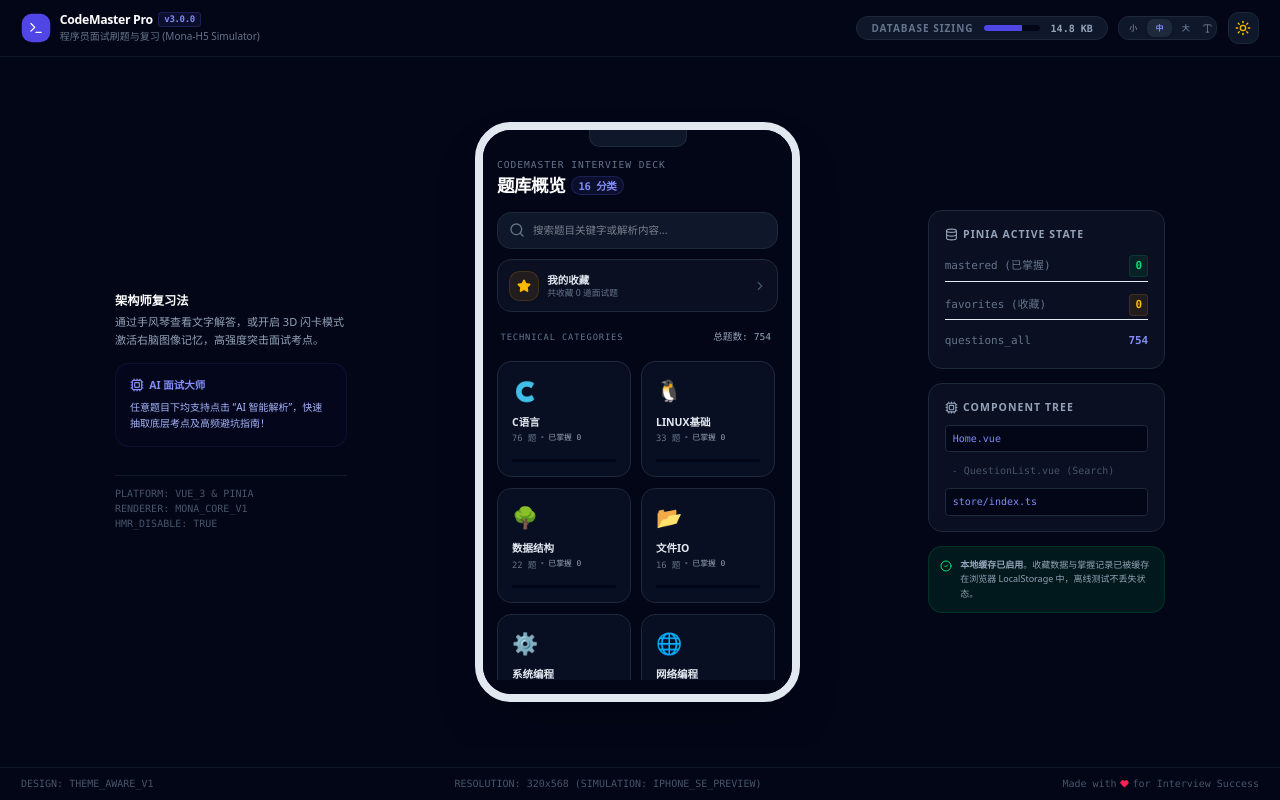
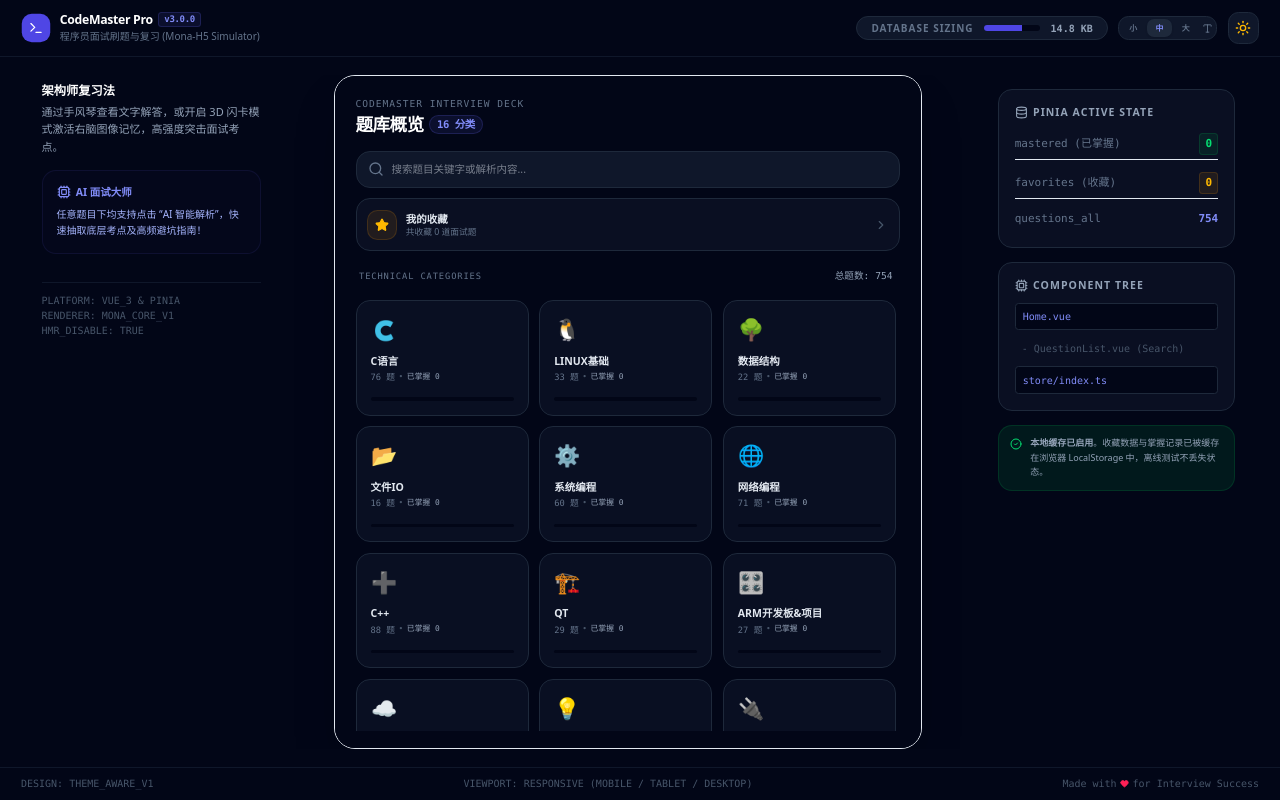
Before and after one commit to Luo2201657708/gemini-interview, a Vue app: page / in a window 1280 px wide. Built offline with nearby package versions, Linux system fonts and the light colour scheme.

Commit message:
✨ feat: 电脑和平板的响应式修改

```diff
--- a/src/App.vue
+++ b/src/App.vue
@@ -86,9 +86,9 @@ const activeComponentStack = computed(() => {
       <ThemeToggle />
     </div>
 
-    <div class="flex-1 w-full max-w-7xl mx-auto flex lg:flex-row flex-col justify-center items-center lg:p-6 overflow-hidden">
+    <div class="flex-1 w-full max-w-[90rem] mx-auto flex lg:flex-row flex-col justify-stretch items-stretch min-h-0 overflow-hidden md:p-4 lg:gap-5 lg:px-6 lg:py-5">
 
-      <div class="hidden xl:flex xl:w-[260px] flex-col gap-4 p-4 shrink-0 text-left self-stretch justify-center select-none">
+      <div class="hidden xl:flex xl:w-[240px] 2xl:w-[260px] flex-col gap-4 p-3 shrink-0 text-left self-start justify-start select-none pt-2">
         <div class="space-y-1">
           <h3 class="text-sm font-extrabold text-app-heading">架构师复习法</h3>
           <p class="text-[11px] text-app-secondary leading-relaxed font-light">
@@ -113,12 +113,9 @@ const activeComponentStack = computed(() => {
         </div>
       </div>
 
-      <div class="flex-1 w-full flex justify-center items-center overflow-hidden h-full">
-        <div class="relative w-full h-[100dvh] lg:h-[580px] lg:w-[325px] bg-app lg:rounded-[36px] lg:border-[8px] lg:border-app-frame lg:shadow-2xl flex flex-col overflow-hidden">
-
-          <div class="hidden lg:block h-5 w-28 bg-app-frame absolute top-0 left-1/2 -translate-x-1/2 rounded-b-xl z-35 border-x border-b border-app"></div>
-
-          <div class="phone-shell-inner flex-1 flex flex-col p-4 pt-4 lg:pt-8 bg-app h-full overflow-hidden">
+      <div class="flex-1 w-full min-w-0 flex justify-center items-stretch overflow-hidden h-full min-h-0">
+        <div class="app-shell relative w-full h-[100dvh] md:h-full md:max-h-[100dvh] md:min-h-0 bg-app flex flex-col overflow-hidden md:max-w-2xl md:mx-auto md:rounded-3xl md:border md:border-app md:shadow-2xl lg:mx-0 lg:max-w-xl xl:max-w-2xl lg:w-full lg:max-h-[min(100dvh,52rem)]">
+          <div class="phone-shell-inner flex-1 flex flex-col p-4 pt-4 md:p-5 md:pt-5 lg:p-6 lg:pt-6 bg-app h-full overflow-hidden min-h-0">
             <KeepAlive>
               <HomeView
                 v-if="currentCategoryName === null"
@@ -135,7 +132,7 @@ const activeComponentStack = computed(() => {
         </div>
       </div>
 
-      <div class="hidden lg:flex w-[265px] flex-col gap-4 p-4 shrink-0 text-left self-stretch justify-center">
+      <div class="hidden lg:flex lg:w-[220px] xl:w-[265px] flex-col gap-4 p-3 xl:p-4 shrink-0 text-left self-start justify-start pt-2">
         <div class="bg-app-panel rounded-2xl border border-app p-4.5">
           <div class="flex items-center gap-1.5 text-app-secondary text-xs font-bold mb-3">
             <Database :size="13" />
@@ -196,7 +193,7 @@ const activeComponentStack = computed(() => {
 
     <div class="hidden lg:flex w-full bg-app border-t border-app-subtle py-2.5 px-6 shrink-0 justify-between items-center text-[10px] text-app-faint font-mono">
       <div>DESIGN: THEME_AWARE_V1</div>
-      <div>RESOLUTION: 320x568 (SIMULATION: IPHONE_SE_PREVIEW)</div>
+      <div>VIEWPORT: RESPONSIVE (MOBILE / TABLET / DESKTOP)</div>
       <div class="flex items-center gap-1">
         <span>Made with</span>
         <Heart class="text-rose-500 hover:scale-110 transition-transform" :size="9" fill="currentColor" />
--- a/src/components/Flashcard.vue
+++ b/src/components/Flashcard.vue
@@ -287,8 +287,8 @@ function getLevelBadgeClass(level: string) {
 </script>
 
 <template>
-  <div class="flex flex-col h-full min-h-0 justify-between gap-3 sm:gap-4">
-    <div v-if="currentQuestion" class="flashcard-stage flex-1 min-h-0 w-full flex flex-col items-center justify-center px-0.5 py-1 overflow-hidden">
+  <div class="flex flex-col h-full min-h-0 justify-between gap-2 sm:gap-3 md:gap-3">
+    <div v-if="currentQuestion" class="flashcard-stage flex-1 min-h-0 w-full flex flex-col items-center justify-center md:items-stretch px-0.5 py-1 md:py-2 overflow-hidden">
       <div
         class="flashcard-card perspective-1000 cursor-pointer select-none touch-pan-y"
         :class="cardMotionClass"
--- a/src/index.css
+++ b/src/index.css
@@ -235,8 +235,36 @@ html {
   aspect-ratio: 4 / 5;
 }
 
+@media (min-width: 768px) {
+  .flashcard-card {
+    width: min(100%, 26rem);
+    height: auto;
+    max-height: min(100%, 34rem);
+  }
+}
+
+@media (min-width: 1024px) {
+  .flashcard-card {
+    width: min(100%, 22rem);
+    max-height: min(100%, 32rem);
+  }
+}
+
+@media (min-width: 1280px) {
+  .flashcard-card {
+    width: min(100%, 28rem);
+    max-height: min(100%, 36rem);
+  }
+}
+
 .phone-shell-inner {
   padding-bottom: max(1rem, env(safe-area-inset-bottom, 0px));
+}
+
+@media (min-width: 768px) {
+  .phone-shell-inner {
+    padding-bottom: max(1.25rem, env(safe-area-inset-bottom, 0px));
+  }
 }
 
 .custom-scrollbar::-webkit-scrollbar-thumb {
--- a/src/views/Category.vue
+++ b/src/views/Category.vue
@@ -257,6 +257,12 @@ const viewProgress = computed(() => {
   pointer-events: auto;
 }
 
+@media (min-width: 768px) {
+  .chrome-collapse-shell--pinned {
+    margin-bottom: 0.375rem;
+  }
+}
+
 .chrome-collapse-track {
   transform: translateY(0) scale(1);
   opacity: 1;
--- a/src/views/Home.vue
+++ b/src/views/Home.vue
@@ -135,7 +135,7 @@ const totalQuestionsCount = computed(() => {
           <span class="text-app-sm-cap text-app-secondary font-mono">总题数: {{ totalQuestionsCount }}</span>
         </div>
 
-        <div class="grid grid-cols-2 gap-3 pb-8">
+        <div class="grid grid-cols-2 md:grid-cols-3 lg:grid-cols-2 xl:grid-cols-3 gap-3 pb-8">
           <div
             v-for="cat in store.questionBank"
             :key="cat.category"
```
